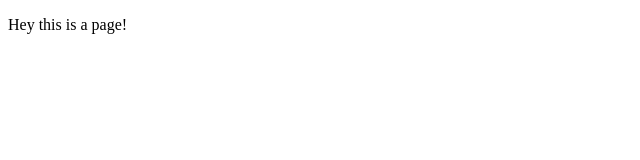
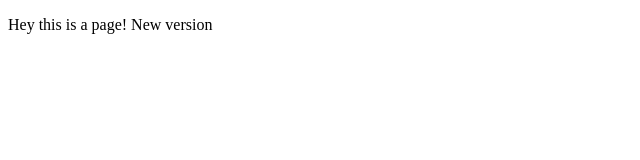
Before and after one commit to condavison/condavison.github.io, a plain HTML site: page index.html in a window 1280 px wide. Shown: the full height of the page, 0-640 px from the left. Drawn offline with Linux system fonts and the light colour scheme.

Commit message:
Change to text

```diff
--- a/index.html
+++ b/index.html
@@ -5,6 +5,6 @@
   </head>
 
   <body>
-    <p>Hey this is a page!</p>
+    <p> Hey this is a page! New version </p>
   </body>
 </html>
```
